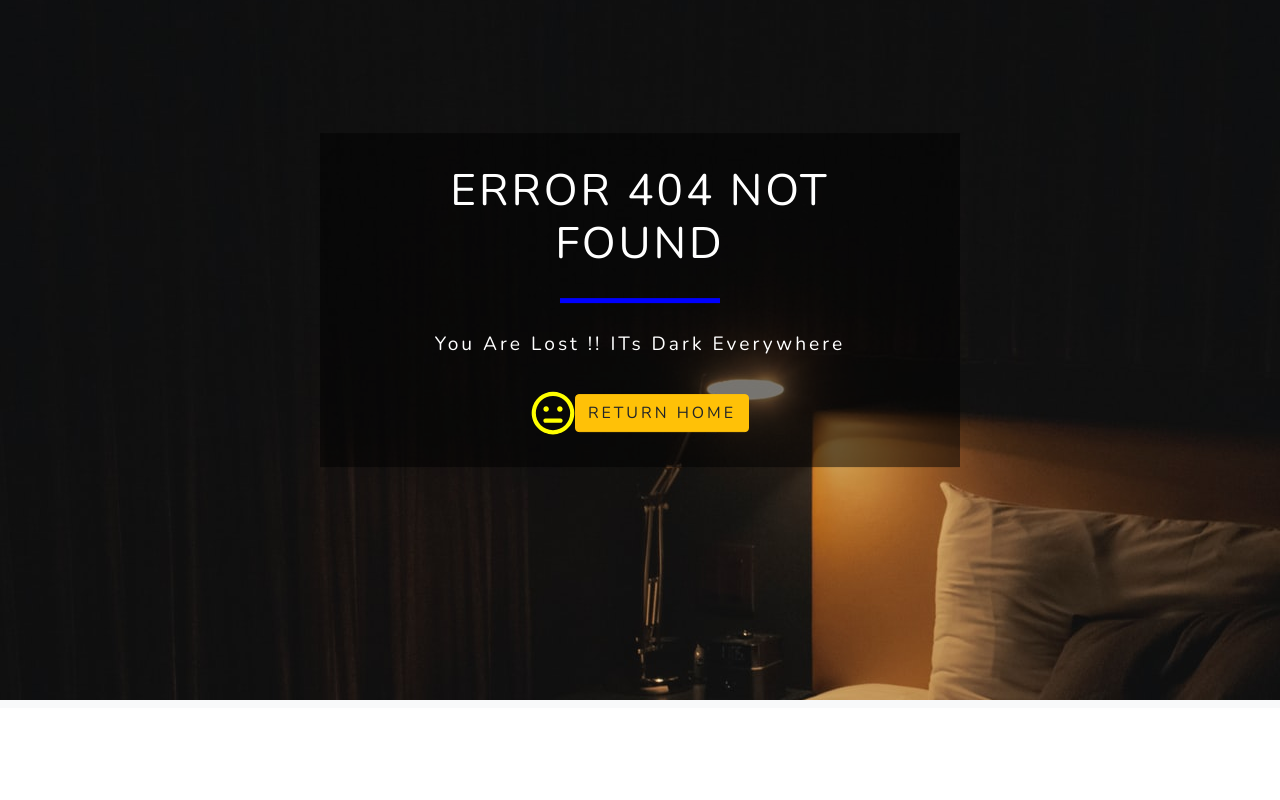
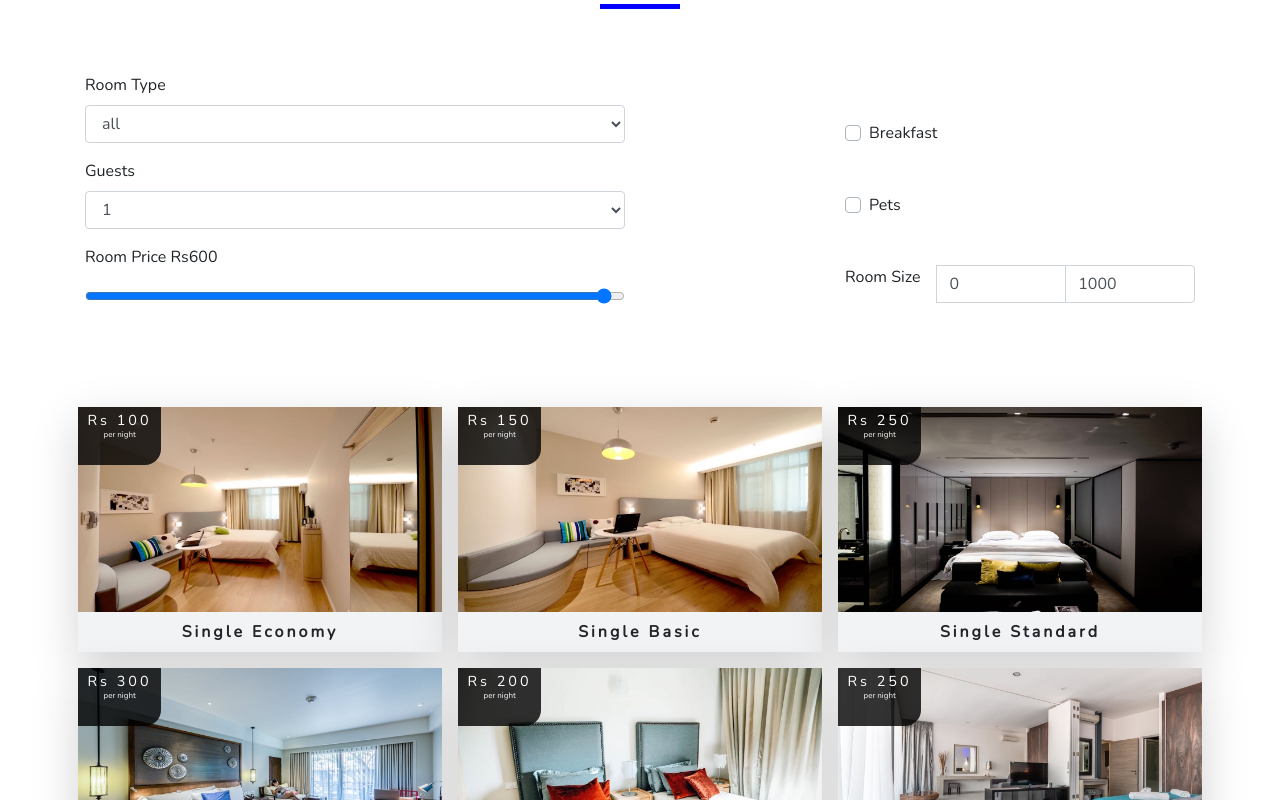
Before and after one commit to albusshirazi/Booking.Feldman, a React (Create React App) app: page /book/Classes in a window 1280 px wide. Before the commit this address had no page. Shown: the part 100-900 px from the top of the page. Before the commit the page ends 808 px from the top, so only its background shows below. Built offline with nearby package versions, Linux system fonts and the light colour scheme.

Commit message:
add classes component

```diff
--- a/src/App.js
+++ b/src/App.js
@@ -12,6 +12,7 @@
 import Footer from './components/Footer';
 import Contact from './pages/Contact';
 import Booknow from './pages/Booknow';
+import Classes from './components/Classes';
 
 function App() {
   return (
@@ -25,9 +26,9 @@
           <Route exact path="/rooms/" component={Rooms}/>
           <Route exact path="/rooms/:slug" component={SingleRoom} />
           <Route exact path="/booknow/:slug" component={Booknow} />
-          <Route exact path="/book/Class" component={Error}/>
-          <Route exact path="/book/Room" component={Error}/>
-          <Route exact path="/book/Sport" component={Error}/>
+          <Route exact path="/book/Classes" component={Classes}/>
+          <Route exact path="/book/Rooms" component={Error}/>
+          <Route exact path="/book/Sports" component={Error}/>
 
           <Route component={Error}/>
         </Switch>
--- /dev/null
+++ b/src/components/Classes.jsx
@@ -0,0 +1,21 @@
+import React from 'react'
+import RoomsFilter from './RoomsFilter';
+import RoomsList from './RoomsList';
+import { withRoomConsumer } from '../context';
+import Loading from './Loading';
+
+function RoomsContainer({context}){
+    const{loading,sortedRooms,rooms} = context;
+    if(loading)
+    {
+        return <Loading/>;
+    }
+    return(
+        <>
+            <RoomsFilter rooms={rooms}/>
+            <RoomsList rooms = {sortedRooms}/>
+        </>
+    );
+
+}
+export default withRoomConsumer(RoomsContainer)
```
